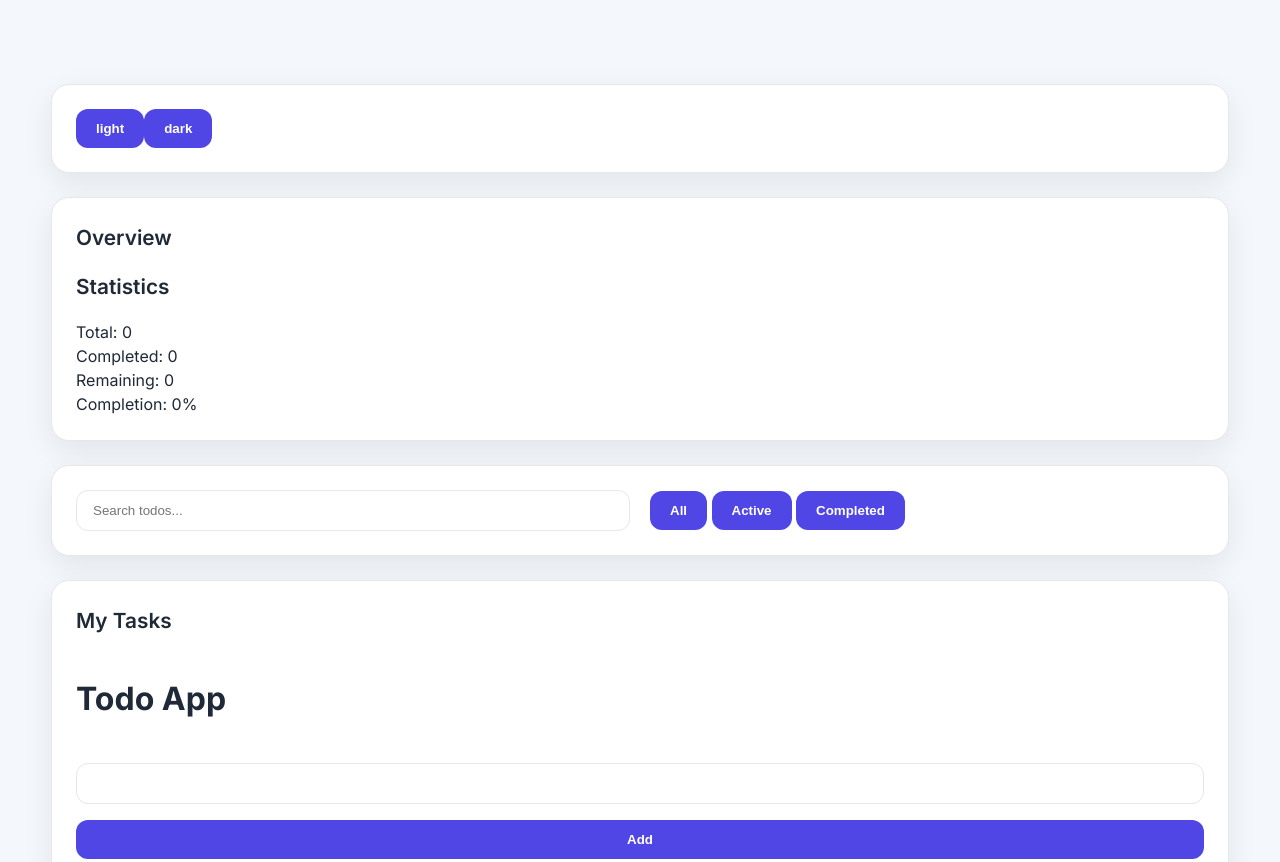
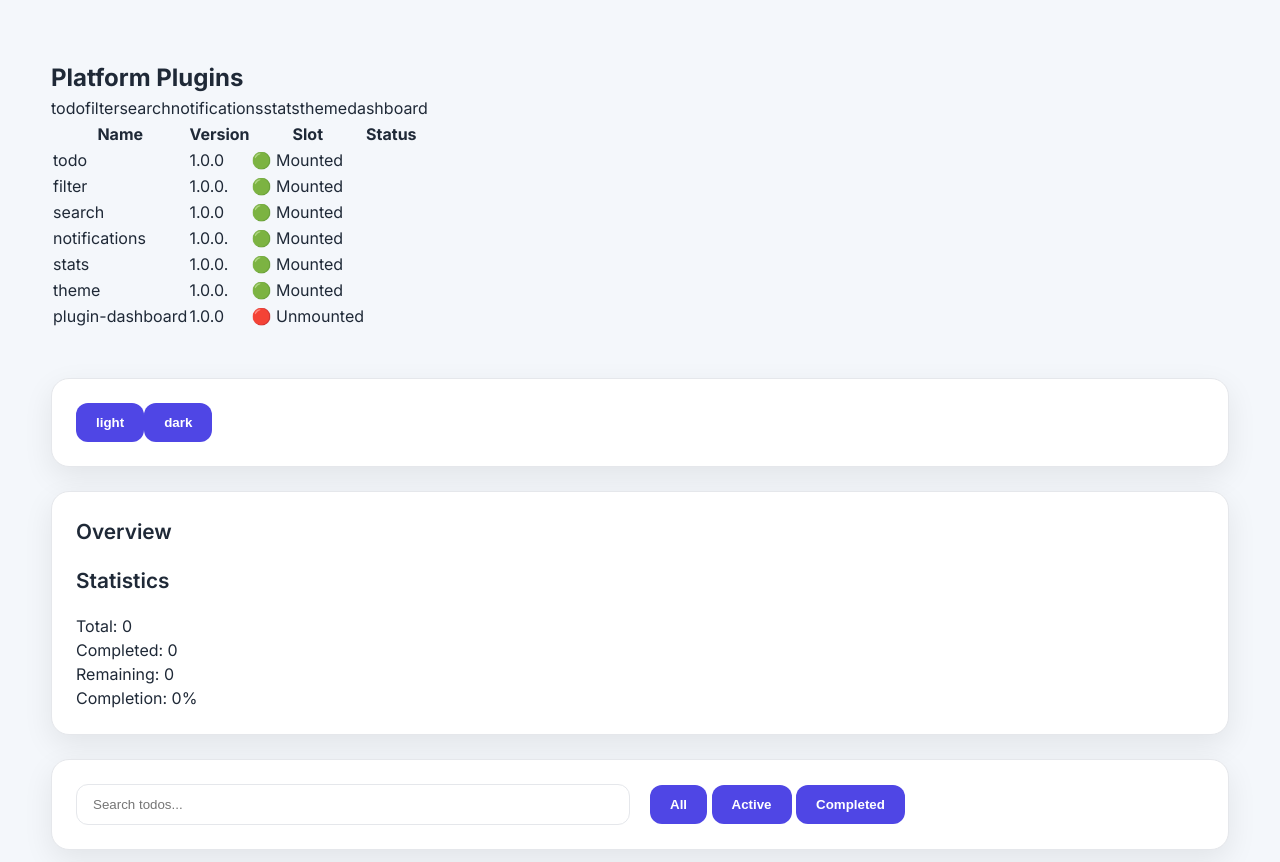
Before and after one commit to STFUMF/Vanilla, a plain HTML site: page _microFrontend/apps/shell/index.html in a window 1280 px wide. Shown: the top 862 px of the page. Drawn offline with Linux system fonts and the light colour scheme.

Commit message:
plugin dashboard

```diff
--- a/_microFrontend/apps/mfe_pluginDashboard/plugin.js
+++ b/_microFrontend/apps/mfe_pluginDashboard/plugin.js
@@ -0,0 +1,26 @@
+import { renderPluginDashboard } from "./pluginPage.js";
+
+let cleanup = null;
+
+export default {
+
+    id: "plugin-dashboard",
+
+    version: "1.0.0",
+
+    slot: "dashboard",
+
+    initialize() {},
+
+    mount(root) {
+        cleanup = renderPluginDashboard(root);
+    },
+
+    unmount() {
+        cleanup?.();
+
+        cleanup = null;
+    },
+
+    destroy() {},
+}
--- a/_microFrontend/apps/mfe_pluginDashboard/pluginDashboardView.js
+++ b/_microFrontend/apps/mfe_pluginDashboard/pluginDashboardView.js
@@ -0,0 +1,38 @@
+
+
+export function renderPluginDashboardView(root, plugins){
+
+    root.innerHTML = `
+        <h2>Platform Plugins</h2>
+
+        <table>
+            <thead>
+                <tr>
+                    <th>Name</th>
+                    <th>Version</th>
+                    <th>Slot</th>
+                    <th>Status</th>
+                </tr>
+            </thead>
+
+            <tbody>
+
+            ${plugins.map(plugin => `
+                    <tr>
+                        <td>${plugin.id}</td>
+                        <td>${plugin.version}</td>
+                        </td>${plugin.slot}</td>
+
+                        <td>
+                            ${
+                                plugin.mounted
+                                    ? "🟢 Mounted"
+                                    : "🔴 Unmounted"
+                            }
+                        </td>
+                    </tr>
+                `).join("")}
+            </tbody>
+        </table
+    `
+};
--- a/_microFrontend/apps/mfe_pluginDashboard/pluginPage.js
+++ b/_microFrontend/apps/mfe_pluginDashboard/pluginPage.js
@@ -0,0 +1,16 @@
+import { getPluginStates } from "../shell/platform/pluginManager.js";
+import { renderPluginDashboardView } from "./pluginDashboardView.js";
+
+
+export function renderPluginDashboard(root) {
+
+    function update() {
+        renderPluginDashboardView(root, getPluginStates());
+    }
+
+    update();
+
+    return () => {
+        root.innerHTML = "";
+    }
+}
--- a/_microFrontend/apps/shell/index.html
+++ b/_microFrontend/apps/shell/index.html
@@ -12,6 +12,7 @@
 
 
         <main class="dashboard">
+                <div id="pluginDashboard"></div>
                 <div id="notification-root" ></div>
                 <div id="theme-root" class="card"></div>
 
--- a/_microFrontend/apps/shell/platform/allPlugins.js
+++ b/_microFrontend/apps/shell/platform/allPlugins.js
@@ -8,3 +8,4 @@
 registerSlot("notifications", document.querySelector('#notification-root'))
 registerSlot("stats", document.querySelector('#stats-root'))
 registerSlot("theme", document.querySelector('#theme-root'))
+registerSlot("dashboard", document.querySelector("#pluginDashboard"))
--- a/_microFrontend/apps/shell/platform/bootstrap.js
+++ b/_microFrontend/apps/shell/platform/bootstrap.js
@@ -12,7 +12,8 @@
         search: "#search-root",
         notifications: "#notification-root",
         stats: "#stats-root",
-        theme: "#theme-root"
+        theme: "#theme-root",
+        dashboard: "#pluginDashboard"
     });
 
     for (const entry of manifest) {
--- a/_microFrontend/apps/shell/platform/pluginManager.js
+++ b/_microFrontend/apps/shell/platform/pluginManager.js
@@ -86,3 +86,19 @@
 export function getPlugin(id) {
     return plugins.get(id);
 }
+
+export function getPluginStates() {
+
+    return getPlugins().map(record => ({
+
+        id: record.plugin.id,
+
+        version: record.plugin.version,
+
+        slot: record.plugin.slot,
+
+        initialized: record.initialized,
+
+        mounted: record.mounted
+    }));
+}
--- a/_microFrontend/apps/shell/plugins/manifest.js
+++ b/_microFrontend/apps/shell/plugins/manifest.js
@@ -24,4 +24,9 @@
         id: "theme",
         loader: () => import("../../mfe_theme/themePlugin.js"),
     },
+
+    {
+        id: "plugin-dashboard",
+        loader: () => import("../../mfe_pluginDashboard/plugin.js")
+    }
 ]
```
